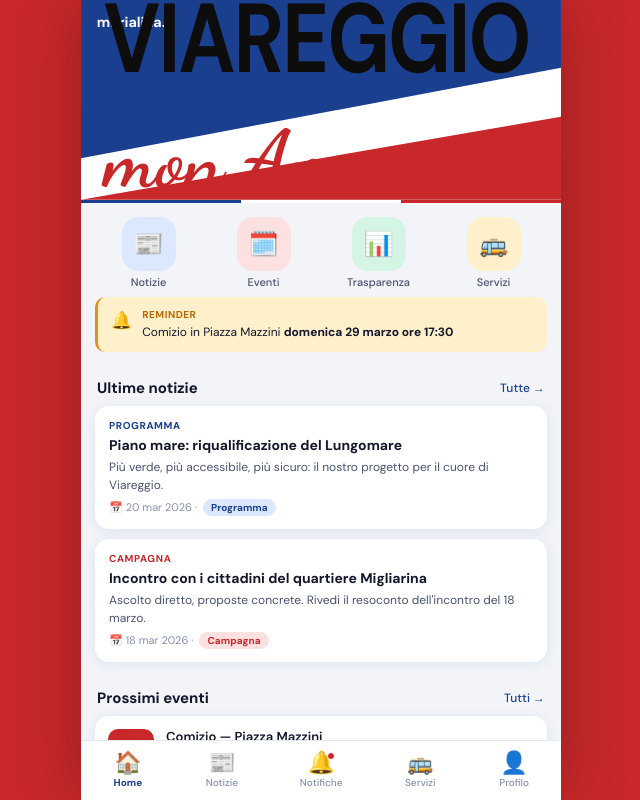
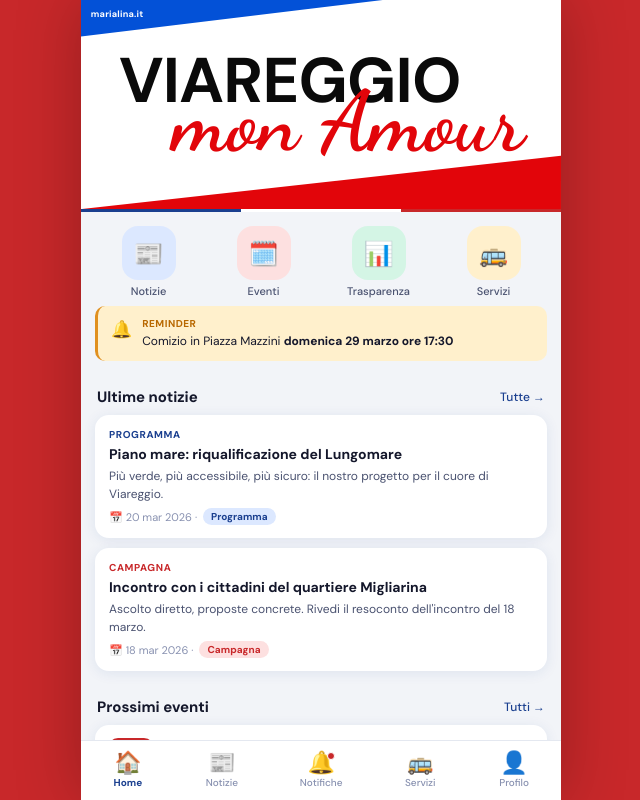
Before and after one commit to dromas/vma, a React (Vite) app: page / in a window 1280 px wide. Shown: the whole page, without its empty margins (319-959 px from the left). Built offline with nearby package versions, Linux system fonts and the light colour scheme.

Commit message:
new banner

```diff
--- a/src/components/HomeBanner.jsx
+++ b/src/components/HomeBanner.jsx
@@ -1,53 +1,72 @@
 export default function HomeBanner() {
+  /*
+    Misurato pixel per pixel da Screenshot_2026-03-22_at_15_39_39.png (684x298):
+
+    GEOMETRIA:
+    - Triangolo BLU:   (0,0) → (430,0) → (0,52)   [angolo top-left]
+    - Triangolo ROSSO: (0,298) → (684,222) → (684,298) [angolo bottom-right]
+    - Sfondo: bianco
+
+    TESTI:
+    - marialina.it: top-left nel blu, bianco
+    - VIAREGGIO: top=78, bottom=145, left=54, right=636 (h=67, w=582)
+    - mon Amour:  top=149, bottom=212, x_start≈130 (sotto VIAREGGIO, leggermente a destra)
+
+    COLORI campionati:
+    - Blu:   rgb(3, 81, 215)
+    - Rosso: rgb(226, 5, 10)
+  */
   return (
-    /*
-      Proporzioni originale immagine: ~1274×530 → ratio 2.4:1
-      Usiamo un SVG unico che contiene TUTTO: sfondi, testo, pills.
-      In questo modo font-size, posizioni e proporzioni sono
-      identiche all'originale su qualsiasi schermo.
-    */
     <div className="home-banner">
       <svg
         className="hb-svg"
-        viewBox="0 0 1274 530"
+        viewBox="0 0 684 298"
         preserveAspectRatio="xMidYMid meet"
         xmlns="http://www.w3.org/2000/svg"
       >
-        {/* ── SFONDI ── */}
-        <rect width="1274" height="530" fill="#ffffff" />
-        {/* Triangolo blu top-left */}
-        <polygon points="0,0 1274,0 1274,180 0,420" fill="#1A3F8F" />
-        {/* Triangolo rosso bottom-right */}
-        <polygon points="0,530 1274,310 1274,530" fill="#C8282A" />
+        {/* Sfondo bianco */}
+        <rect width="684" height="298" fill="#ffffff" />
 
-        {/* ── marialina.it ── */}
+        {/* Triangolo BLU — angolo top-left */}
+        <polygon points="0,0 430,0 0,52" fill="#0351D7" />
+
+        {/* Triangolo ROSSO — angolo bottom-right */}
+        <polygon points="0,298 684,222 684,298" fill="#E2050A" />
+
+        {/* marialina.it — bianco, dentro il triangolo blu */}
         <text
-          x="42" y="72"
+          x="14" y="24"
           fontFamily="'DM Sans', Arial, sans-serif"
-          fontSize="38"
+          fontSize="13"
           fontWeight="700"
           fill="#ffffff"
+          letterSpacing="0.3"
         >marialina.it</text>
 
-        {/* ── VIAREGGIO ── font black condensed simulato con scaleX */}
-        <g transform="translate(60, 190)">
-          <text
-            fontFamily="'DM Sans', Arial Black, sans-serif"
-            fontSize="260"
-            fontWeight="700"
-            fill="#0d0d0d"
-            letterSpacing="-6"
-            transform="scale(0.82, 1)"
-          >VIAREGGIO</text>
-        </g>
+        {/* VIAREGGIO
+            Misurato: top=78 bottom=145 left=54 right=636
+            baseline SVG = bottom = 145
+            fontSize calibrato: altezza glifo 67px → fontSize≈90 */}
+        <text
+          x="54"
+          y="145"
+          fontFamily="'DM Sans', Arial Black, sans-serif"
+          fontSize="90"
+          fontWeight="700"
+          fill="#0a0a0a"
+          letterSpacing="-1"
+        >VIAREGGIO</text>
 
-        {/* ── mon Amour ── */}
+        {/* mon Amour
+            Misurato: top=149 bottom=212 x_start≈130
+            baseline = 212, fontSize calibrato per altezza 63px → fontSize≈120 */}
         <text
-          x="62" y="490"
+          x="130"
+          y="212"
           fontFamily="'Dancing Script', cursive"
-          fontSize="210"
+          fontSize="120"
           fontWeight="700"
-          fill="#C8282A"
+          fill="#E2050A"
         >mon Amour</text>
       </svg>
     </div>
--- a/src/index.css
+++ b/src/index.css
@@ -397,8 +397,8 @@ input, select, textarea { font-family: 'DM Sans', sans-serif; }
 /* ── HOME BANNER ────────────────────────────────────── */
 .home-banner {
   width: 100%;
-  /* Proporzioni originale: 1274×530 ≈ 2.4:1 */
-  aspect-ratio: 1274 / 530;
+  /* Proporzioni reali immagine originale: 1226x638 */
+  aspect-ratio: 684 / 298;
   flex-shrink: 0;
   display: block;
   overflow: hidden;
```
